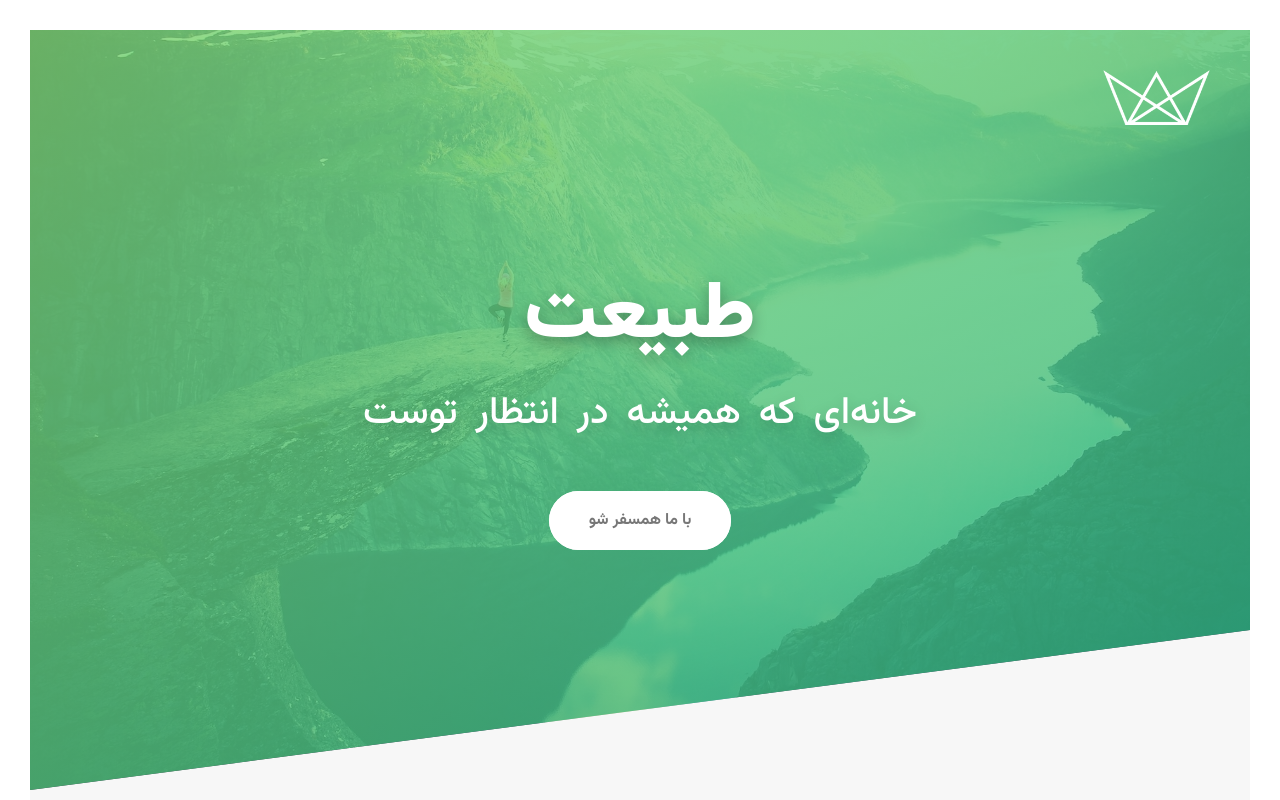
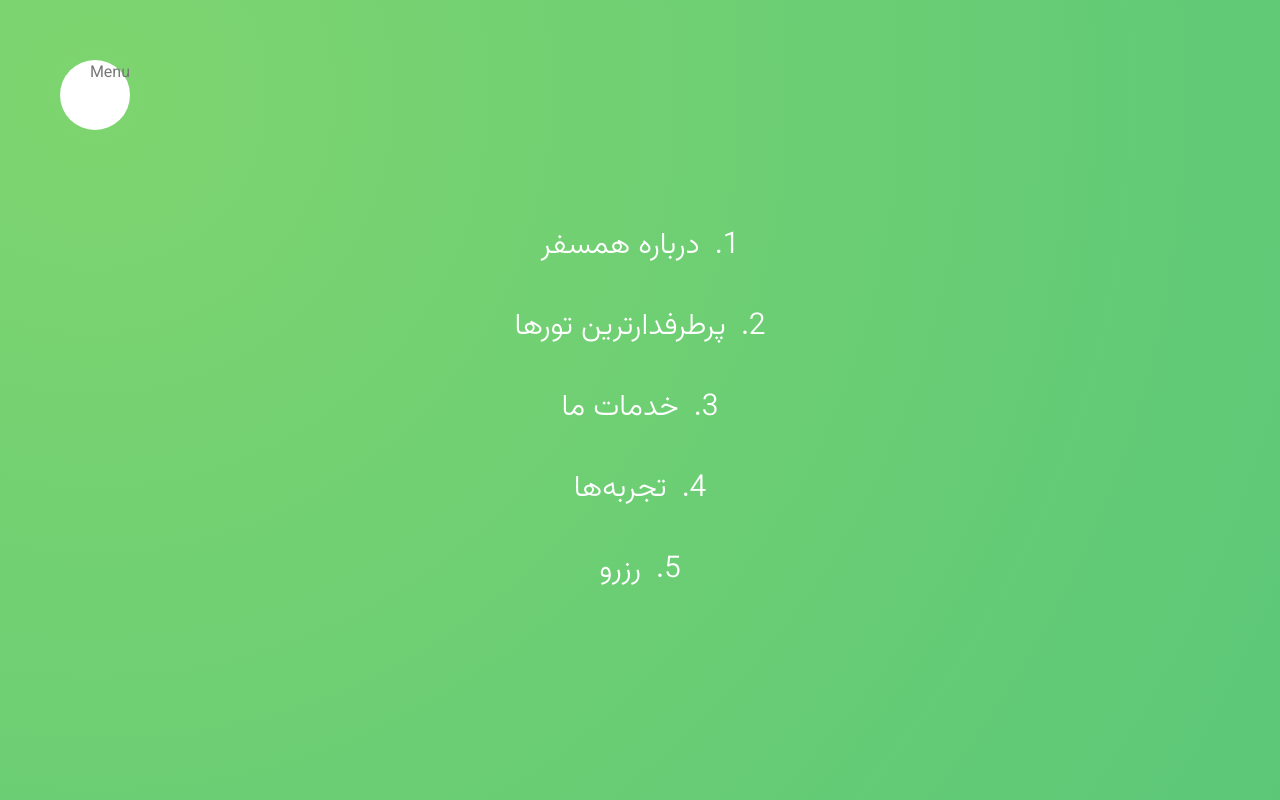
Before and after one commit to Ali-PRGW/Hamsafar, a website: page index.html in a window 1280 px wide. Shown: the top 800 px of the page. Drawn offline with Linux system fonts and the light colour scheme.

Commit message:
add: building navigation -1

```diff
--- a/index.html
+++ b/index.html
@@ -27,6 +27,32 @@
     <title>همسفر | ماجراجویی در هر سفر</title>
   </head>
   <body>
+    <div class="navigation">
+      <input type="checkbox" class="navigation__checkbox" id="navi-toggle" />
+      <label for="navi-toggle" class="navigation__button">Menu</label>
+      <div class="navigation__background">&nbsp;</div>
+      <nav class="navigation__nav">
+        <ul class="navigation__list">
+          <li class="navigation__item">
+            <a href="#" class="navigation__link"><span>1.</span>درباره همسفر</a>
+          </li>
+          <li class="navigation__item">
+            <a href="#" class="navigation__link"
+              ><span>2.</span>پرطرفدارترین تورها</a
+            >
+          </li>
+          <li class="navigation__item">
+            <a href="#" class="navigation__link"><span>3.</span>خدمات ما</a>
+          </li>
+          <li class="navigation__item">
+            <a href="#" class="navigation__link"><span>4.</span>تجربه‌ها</a>
+          </li>
+          <li class="navigation__item">
+            <a href="#" class="navigation__link"><span>5.</span>رزرو</a>
+          </li>
+        </ul>
+      </nav>
+    </div>
     <header class="header">
       <header class="header__background">
         <div class="header__logo-box">
@@ -35,9 +61,9 @@
 
         <div class="header__text-box">
           <h1 class="heading-primary">
-            <span class="heading-primary--main">طبیعت</span>
+            <span class="heading-primary--main">همسفر</span>
             <span class="heading-primary--sub"
-              >خانه‌ای که همیشه در انتظار توست</span
+              >هم مسیری که همیشه همراه توست.</span
             >
           </h1>
 
--- /dev/null
+++ b/sass/layout/_navigation.scss
@@ -0,0 +1,83 @@
+.navigation {
+  &__checkbox {
+    display: none;
+  }
+  &__button {
+    background-color: $color-white;
+    height: 7rem;
+    width: 7rem;
+    position: fixed;
+    top: 6rem;
+    left: 6rem;
+    border-radius: 50%;
+    z-index: 2000;
+  }
+  &__background {
+    height: 6rem;
+    width: 6rem;
+    border-radius: 50%;
+    position: fixed;
+    top: 6.5rem;
+    left: 6.5rem;
+    background-image: radial-gradient(
+      $color-primary-light,
+      $color-primary-dark
+    );
+    z-index: 1000;
+
+    transform: scale(80);
+  }
+  &__nav {
+    height: 100vh;
+    width: 100%;
+    position: fixed;
+    top: 0;
+    left: 0;
+    z-index: 1500;
+  }
+  &__list {
+    position: absolute;
+    width: 50%;
+    height: 50%;
+    top: 50%;
+    left: 50%;
+    transform: translate(-50%, -50%);
+    list-style: none;
+    text-align: center;
+  }
+
+  &__item {
+    margin: 1rem;
+  }
+  &__link {
+    &:link,
+    &:visited {
+      display: inline-block;
+      font-size: 3rem;
+      font-weight: 300;
+      padding: 1rem 2rem;
+      color: $color-white;
+      text-decoration: none;
+      background-image: linear-gradient(
+        120deg,
+        transparent 0%,
+        transparent 50%,
+        $color-white 50%
+      );
+      background-size: 246%;
+      transition: all 0.4s;
+    }
+
+    span {
+      margin-left: 1.5rem;
+      display: inline-block;
+    }
+
+    &:hover,
+    &:active {
+      background-position: 100%;
+      color: $color-primary;
+      transform: translateX(1rem);
+    }
+  }
+}
--- a/sass/main.scss
+++ b/sass/main.scss
@@ -18,5 +18,6 @@
 @import "layout/footer";
 @import "layout/grid";
 @import "layout/header";
+@import "layout/navigation";
 
 @import "pages/home";
```
Also changed, not shown: css/style.css, 1 other file.
